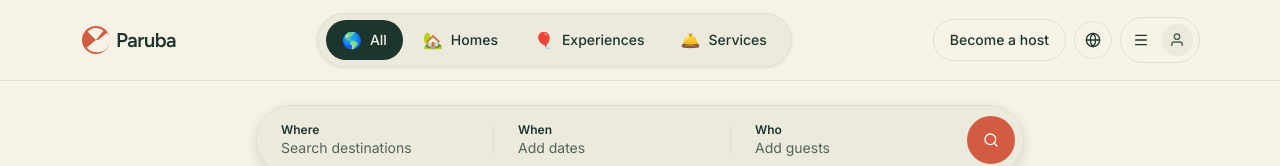
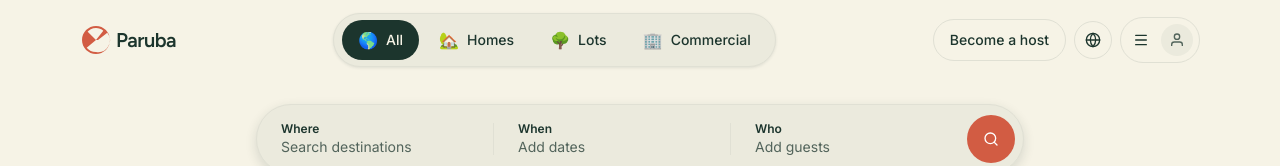
Before and after one commit to Andiewitz/Hacuba, a Next.js app in the folder client/: page / in a window 1280 px wide. Shown: the top 166 px of the page. Built offline with nearby package versions, Linux system fonts and the light colour scheme.

Commit message:
chore: rename nav categories to Homes, Lots, Commercial

```diff
--- a/client/src/components/navbar.tsx
+++ b/client/src/components/navbar.tsx
@@ -6,13 +6,13 @@ import Link from "next/link";
 const navItems = [
   { label: "All", emoji: "🌎", active: true },
   { label: "Homes", emoji: "🏡", active: false },
-  { label: "Experiences", emoji: "🎈", active: false },
-  { label: "Services", emoji: "🛎️", active: false },
+  { label: "Lots", emoji: "🌳", active: false },
+  { label: "Commercial", emoji: "🏢", active: false },
 ];
 
 export default function Navbar() {
   return (
-    <header className="sticky top-0 z-50 bg-background border-b border-border">
+    <header className="sticky top-0 z-50 bg-background">
       <div className="mx-auto flex h-20 max-w-[1760px] items-center justify-between px-6 md:px-10 lg:px-20">
         <Link href="/" className="flex items-center gap-1 shrink-0">
           <svg
```
